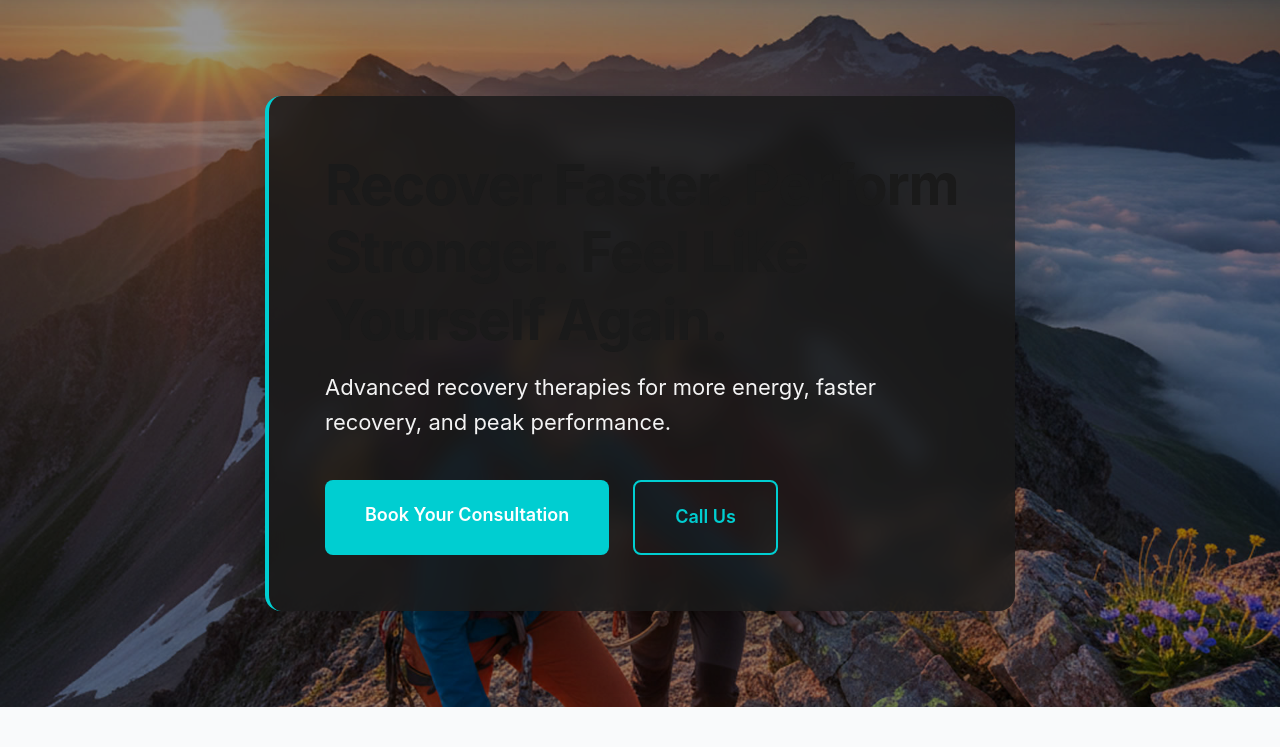
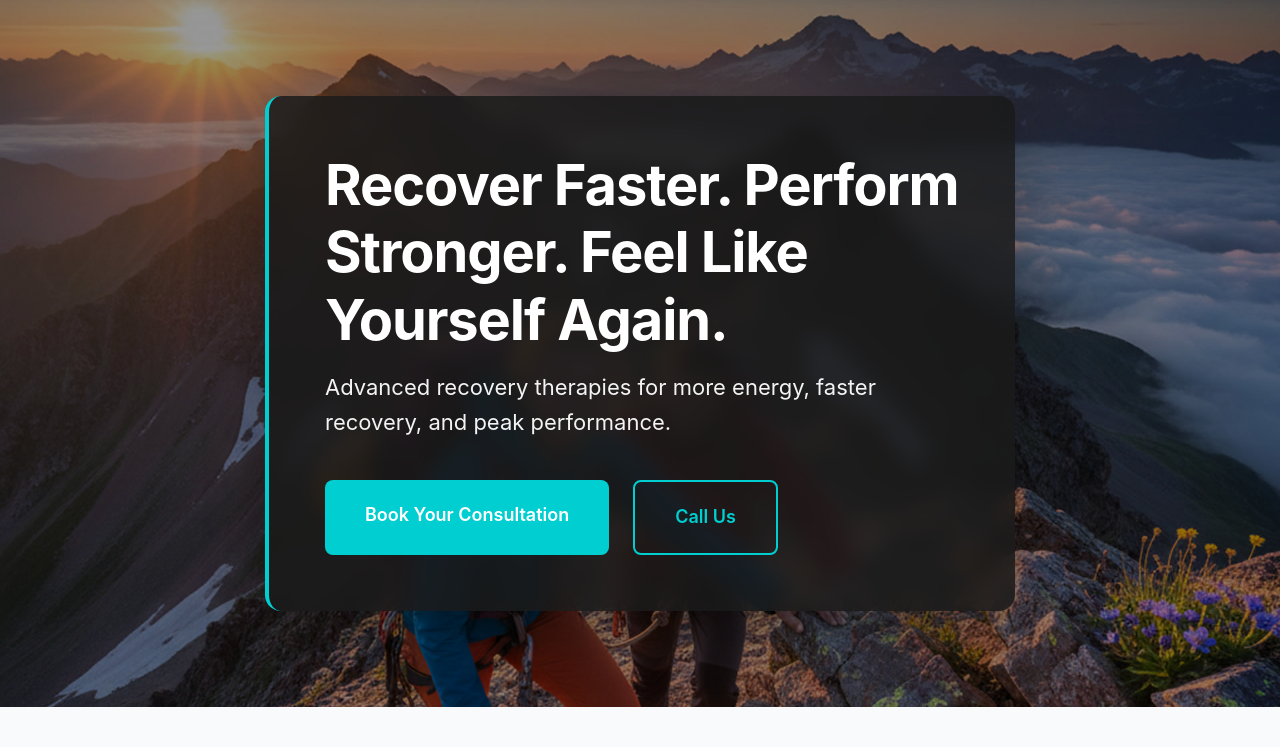
Before and after one commit to kennywright10-rgb/thrive4, a PHP site: page / in a window 1280 px wide. Shown: the part 91-838 px from the top of the page. Run offline with PHP 8.4, Linux system fonts and the light colour scheme.

Commit message:
Update styles-updated.css

```diff
--- a/css/styles-updated.css
+++ b/css/styles-updated.css
@@ -329,23 +329,32 @@ strong {
 }
 
 .hero-title {
-    color: #FFFFFF;
+    color: #FFFFFF !important;
     font-size: 3.5rem;
     line-height: 1.1;
     margin-bottom: 1.5rem;
 }
 
 .hero-subtitle {
-    color: rgba(255, 255, 255, 0.95);
+    color: #FFFFFF !important;
     font-size: 1.375rem;
     line-height: 1.6;
     margin-bottom: 2.5rem;
+    opacity: 0.95;
 }
 
 .hero-cta {
     display: flex;
     gap: 1.5rem;
     flex-wrap: wrap;
+}
+
+/* Force white text in hero section */
+.hero h1,
+.hero p,
+.hero-title,
+.hero-subtitle {
+    color: #FFFFFF !important;
 }
 
 /* ==========================================
```
